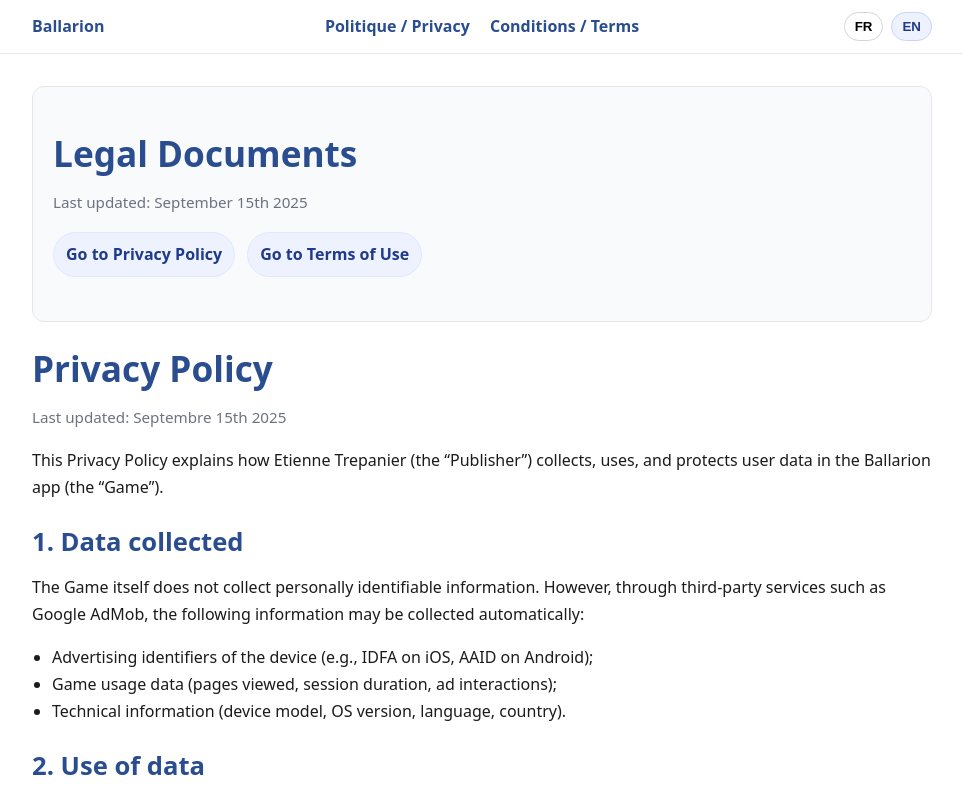
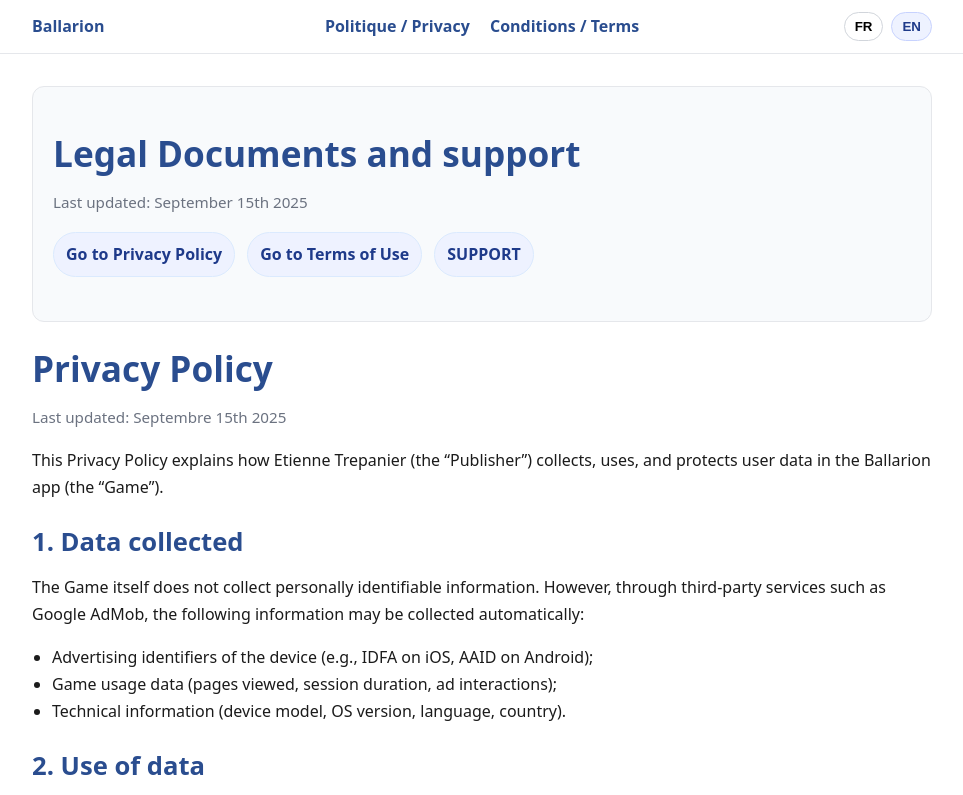
Before and after one commit to etrepanier/ballarion-politique-confidentialite, a plain HTML site: page index.html in a window 1280 px wide. Shown: the top 795 px of the page, without its empty margins (158-1121 px from the left). Drawn offline with Linux system fonts and the light colour scheme.

Commit message:
Add files via upload

```diff
--- a/index.html
+++ b/index.html
@@ -61,11 +61,12 @@
     </section>
 
     <section class="card" data-lang="en">
-      <h1>Legal Documents</h1>
+      <h1>Legal Documents and support</h1>
       <p class="meta">Last updated: September 15th 2025</p>
       <div class="toc">
         <a href="#privacy">Go to Privacy Policy</a>
         <a href="#terms">Go to Terms of Use</a>
+        <a href="https://etrepanier.github.io/ballarion-politique-confidentialite/assistance.html" target="_blank" rel="noopener">SUPPORT</a></p>
       </div>
     </section>
 
```
